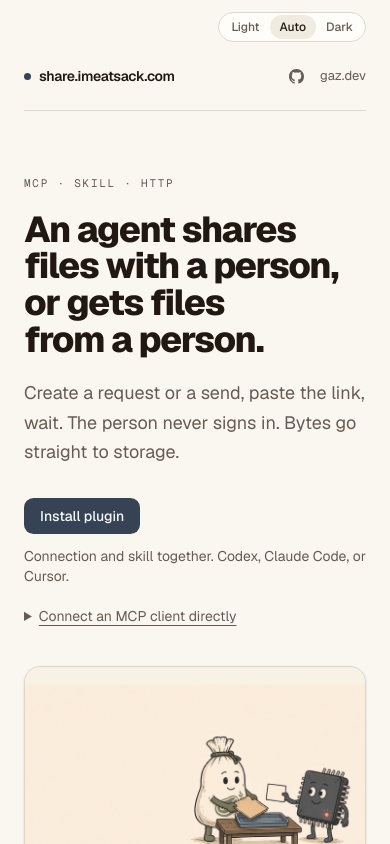
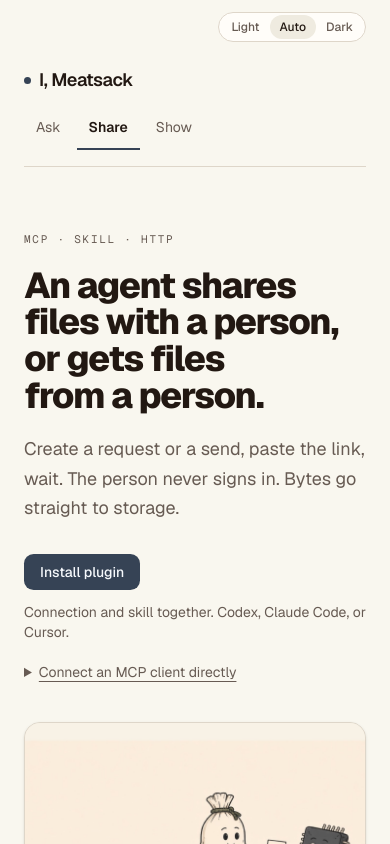
Before and after one commit to garylesueur/sharemeatsack, a Next.js app: page / in a window 390 px wide. Shown: the top 844 px of the page. Built offline with nearby package versions, Linux system fonts and the light colour scheme; no server answers.

Commit message:
Unify family headers and finish the domain branding sweep

```diff
--- a/specs/transfers/files/viewing-files.md
+++ b/specs/transfers/files/viewing-files.md
@@ -6,7 +6,7 @@ status: implemented
 
 # Viewing files
 
-On **sharemeatsack.com**, a person can view, play or read an authorised file and download its original. A single file opens directly; several files form a browsable collection with a viewer for the selected item.
+On **share.imeatsack.com**, a person can view, play or read an authorised file and download its original. A single file opens directly; several files form a browsable collection with a viewer for the selected item.
 
 ## Behaviours
 
--- a/specs/transfers/sends/sending.md
+++ b/specs/transfers/sends/sending.md
@@ -12,7 +12,7 @@ The inverse of a request: the agent puts files on a page and gets a link to that
 
 ### B1 — Agent starts a send 🟢 implemented
 
-An agent calls the **sharemeatsack.com** tool, or sends the same JSON over HTTP, with action `send`. It sends a title, optional message, optional expiry, optional opaque metadata, and the files it intends to put on the send — each as a name, type, and size, not as bytes. When the send is usable, it receives one short-lived upload URL per file, the sharemeatsack.com download link to give the person, a status link, and a private manage link. The tool and HTTP produce the same send.
+An agent calls the **share.imeatsack.com** tool, or sends the same JSON over HTTP, with action `send`. It sends a title, optional message, optional expiry, optional opaque metadata, and the files it intends to put on the send — each as a name, type, and size, not as bytes. When the send is usable, it receives one short-lived upload URL per file, the share.imeatsack.com download link to give the person, a status link, and a private manage link. The tool and HTTP produce the same send.
 
 If the payload is not usable — empty, over a limit, or missing names — create is refused and no download link is returned.
 
@@ -114,4 +114,4 @@ Create returns a private manage link. Opening it shows title, status, expiry, th
 - Emailing the download link.
 - Asking the person who opens it to sign in.
 - A “download all” archive built on this service’s compute.
-- Publishing HTML or a site — that is showmeatsack.com.
+- Publishing HTML or a site — that is show.imeatsack.com.
--- a/src/app/install/page.tsx
+++ b/src/app/install/page.tsx
@@ -23,9 +23,8 @@ export default function InstallPage() {
   return (
     <SiteAppearance>
       <SiteShell
-        wordmark={PLUGIN_INSTALL.displayName}
+        product="share"
         repoHref={CURSOR_PLUGIN_HREF}
-        sibling={{ name: "ask.imeatsack.com", href: "https://ask.imeatsack.com" }}
         docs={[
           { label: "Install plugin", href: "/install" },
           { label: "skill.md", href: "/skill.md" },
--- a/src/components/site-chrome.tsx
+++ b/src/components/site-chrome.tsx
@@ -6,105 +6,87 @@
 import Link from "next/link";
 import type { ReactNode } from "react";
 
-/**
- * Nav and footer, shared by both meatsack products.
- *
- * Canonical source: meatsack-brand `components/site-chrome.tsx`. Product
- * repos receive a generated copy. `site/home.md` makes it an invariant that
- * the two home pages are the same structure — only the accent and the words
- * differ.
- */
+/** Canonical family navigation and footer. Product copies are generated by sync-brand. */
+export type Product = "ask" | "share" | "show";
 
-export type SiblingSite = {
-  /** The other product's domain, shown in the nav pill. */
-  name: string;
-  href: string;
-};
+const PRODUCTS: { id: Product; name: string; href: string }[] = [
+  { id: "ask", name: "Ask", href: "https://ask.imeatsack.com" },
+  { id: "share", name: "Share", href: "https://share.imeatsack.com" },
+  { id: "show", name: "Show", href: "https://show.imeatsack.com" },
+];
 
 export type SiteChromeProps = {
-  /** This product's domain. Doubles as the wordmark. */
-  wordmark: string;
-  sibling: SiblingSite;
+  product: Product;
   repoHref: string;
-  /** Agent-facing documents, linked from the footer rather than the hero. */
+  /** Agent-facing documents belong in the footer. */
   docs: { label: string; href: string }[];
   accountHref?: string;
 };
 
 const AUTHOR = { name: "Gary Le Sueur", href: "https://gaz.dev" };
-
-function GitHubMark() {
-  return (
-    <svg
-      viewBox="0 0 16 16"
-      fill="currentColor"
-      aria-hidden="true"
-      className="size-[15px] shrink-0"
-    >
-      <path d="M8 0C3.58 0 0 3.58 0 8c0 3.54 2.29 6.53 5.47 7.59.4.07.55-.17.55-.38 0-.19-.01-.82-.01-1.49-2.01.37-2.53-.49-2.69-.94-.09-.23-.48-.94-.82-1.13-.28-.15-.68-.52-.01-.53.63-.01 1.08.58 1.23.82.72 1.21 1.87.87 2.33.66.07-.52.28-.87.51-1.07-1.78-.2-3.64-.89-3.64-3.95 0-.87.31-1.59.82-2.15-.08-.2-.36-1.02.08-2.12 0 0 .67-.21 2.2.82a7.4 7.4 0 0 1 2-.27c.68 0 1.36.09 2 .27 1.53-1.04 2.2-.82 2.2-.82.44 1.1.16 1.92.08 2.12.51.56.82 1.27.82 2.15 0 3.07-1.87 3.75-3.65 3.95.29.25.54.73.54 1.48 0 1.07-.01 1.93-.01 2.2 0 .21.15.46.55.38A8.01 8.01 0 0 0 16 8c0-4.42-3.58-8-8-8Z" />
-    </svg>
-  );
-}
+const FOCUS =
+  "focus-visible:outline-2 focus-visible:outline-offset-4 focus-visible:outline-primary";
 
 export function SiteNav({
-  wordmark,
-  sibling,
-  repoHref,
+  product,
+  homeHref = "https://imeatsack.com",
+  installHref,
   accountHref,
-}: Omit<SiteChromeProps, "docs">) {
+}: {
+  product?: Product;
+  homeHref?: string;
+  installHref?: string;
+  accountHref?: string;
+}) {
   return (
-    <nav className="flex items-center gap-5 border-b border-border py-6">
+    <nav
+      aria-label="I, Meatsack"
+      className="flex flex-wrap items-center gap-x-6 gap-y-1 border-b border-border py-4"
+    >
       <Link
-        href="/"
-        className="inline-flex items-center gap-2 text-sm font-semibold tracking-tight text-foreground"
+        href={homeHref}
+        className={`inline-flex min-h-11 items-center gap-2 whitespace-nowrap text-lg font-semibold tracking-tight text-foreground ${FOCUS}`}
       >
         <span aria-hidden="true" className="size-[7px] shrink-0 rounded-full bg-primary" />
-        {wordmark}
+        I, Meatsack
       </Link>
-
-      <div className="ml-auto flex items-center gap-4 text-[13px] sm:gap-5">
+      <div className="order-last flex w-full items-center gap-1 text-sm sm:order-none sm:ml-auto sm:w-auto sm:gap-3">
+        {PRODUCTS.map((item) => (
           <a
-          href={sibling.href}
-          className="hidden rounded-full border border-border bg-card px-3 py-1 text-muted-foreground transition-colors hover:border-primary hover:text-foreground sm:inline-flex sm:items-center sm:gap-1.5"
+            key={item.id}
+            href={item.href}
+            aria-current={product === item.id ? "true" : undefined}
+            className={`inline-flex min-h-11 items-center border-b-2 px-3 transition-colors ${FOCUS} ${
+              product === item.id
+                ? "border-primary font-semibold text-foreground"
+                : "border-transparent text-muted-foreground hover:border-border hover:text-foreground"
+            }`}
           >
-          {sibling.name}
-          <span aria-hidden="true">&rarr;</span>
+            {item.name}
           </a>
+        ))}
+      </div>
+      {installHref ? (
         <a
-          href={repoHref}
-          target="_blank"
-          rel="noreferrer"
-          className="inline-flex items-center gap-1.5 text-muted-foreground transition-colors hover:text-foreground"
+          href={installHref}
+          className={`ml-auto inline-flex min-h-11 items-center text-sm text-muted-foreground transition-colors hover:text-foreground sm:ml-0 ${FOCUS}`}
         >
-          <GitHubMark />
-          <span className="hidden sm:inline">GitHub</span>
+          Install
         </a>
-        <a
-          href={AUTHOR.href}
-          target="_blank"
-          rel="noreferrer"
-          className="text-muted-foreground transition-colors hover:text-foreground"
-        >
-          gaz.dev
-        </a>
+      ) : null}
       {accountHref ? (
         <a
           href={accountHref}
-            className="text-muted-foreground transition-colors hover:text-foreground"
+          className={`ml-auto inline-flex min-h-11 items-center text-sm text-muted-foreground transition-colors hover:text-foreground sm:ml-0 ${FOCUS}`}
         >
           Sign in
         </a>
       ) : null}
-      </div>
     </nav>
   );
 }
 
-export function SiteFooter({
-  sibling,
-  repoHref,
-  docs,
-}: Omit<SiteChromeProps, "wordmark" | "accountHref">) {
+export function SiteFooter({ repoHref, docs }: Pick<SiteChromeProps, "repoHref" | "docs">) {
   return (
     <footer className="mt-24 flex flex-wrap items-center gap-x-7 gap-y-4 border-t border-border pt-7 pb-12 text-[13px] text-muted-foreground">
       <span>
@@ -113,7 +95,7 @@ export function SiteFooter({
           href={AUTHOR.href}
           target="_blank"
           rel="noreferrer"
-          className="inline-flex min-h-11 items-center text-foreground/80 transition-colors hover:text-primary focus-visible:outline-2 focus-visible:outline-offset-4 focus-visible:outline-primary"
+          className={`inline-flex min-h-11 items-center text-foreground/80 transition-colors hover:text-primary ${FOCUS}`}
         >
           {AUTHOR.name}
         </a>
@@ -123,21 +105,15 @@ export function SiteFooter({
           href={repoHref}
           target="_blank"
           rel="noreferrer"
-          className="inline-flex min-h-11 items-center transition-colors hover:text-primary focus-visible:outline-2 focus-visible:outline-offset-4 focus-visible:outline-primary"
+          className={`inline-flex min-h-11 items-center transition-colors hover:text-primary ${FOCUS}`}
         >
           GitHub
-        </a>
-        <a
-          href={sibling.href}
-          className="inline-flex min-h-11 items-center transition-colors hover:text-primary focus-visible:outline-2 focus-visible:outline-offset-4 focus-visible:outline-primary"
-        >
-          {sibling.name}
         </a>
         {docs.map((doc) => (
           <a
             key={doc.href}
             href={doc.href}
-            className="inline-flex min-h-11 items-center transition-colors hover:text-primary focus-visible:outline-2 focus-visible:outline-offset-4 focus-visible:outline-primary"
+            className={`inline-flex min-h-11 items-center transition-colors hover:text-primary ${FOCUS}`}
           >
             {doc.label}
           </a>
@@ -147,18 +123,18 @@ export function SiteFooter({
   );
 }
 
-export function SiteShell({ children, ...chrome }: SiteChromeProps & { children: ReactNode }) {
-  const { wordmark, sibling, repoHref, docs, accountHref } = chrome;
+export function SiteShell({
+  children,
+  product,
+  repoHref,
+  docs,
+  accountHref,
+}: SiteChromeProps & { children: ReactNode }) {
   return (
     <div className="mx-auto flex w-full max-w-5xl flex-1 flex-col px-6 sm:px-8">
-      <SiteNav
-        wordmark={wordmark}
-        sibling={sibling}
-        repoHref={repoHref}
-        accountHref={accountHref}
-      />
+      <SiteNav product={product} accountHref={accountHref} />
       <main className="flex flex-1 flex-col">{children}</main>
-      <SiteFooter sibling={sibling} repoHref={repoHref} docs={docs} />
+      <SiteFooter repoHref={repoHref} docs={docs} />
     </div>
   );
 }
--- a/src/lib/site-chrome.ts
+++ b/src/lib/site-chrome.ts
@@ -1,17 +1,10 @@
 import { CURSOR_PLUGIN_HREF } from "./cursor-install";
-import { PRODUCT_NAME } from "./product";
 import { publicOrigin } from "./public-origin";
-
-export const SIBLING = {
-  name: "ask.imeatsack.com",
-  href: "https://ask.imeatsack.com",
-} as const;
 
 export function siteChromeProps() {
   const origin = publicOrigin();
   return {
-    wordmark: PRODUCT_NAME,
-    sibling: SIBLING,
+    product: "share" as const,
     repoHref: CURSOR_PLUGIN_HREF,
     docs: [
       { label: "Install plugin", href: "/install" },
```
Also changed, not shown: specs/agent/tool.md (+5 -5 lines), specs/site/discoverability.md (+7 -7 lines), specs/site/home.md (+10 -3 lines), specs/transfers/requests/requesting.md (+6 -6 lines), public/logo.svg, specs/agent/README.md, specs/site/README.md, specs/transfers/README.md, 1 other file (tests, documents, lock files or other folders). Lines whose indentation alone changed are shown as unchanged.
